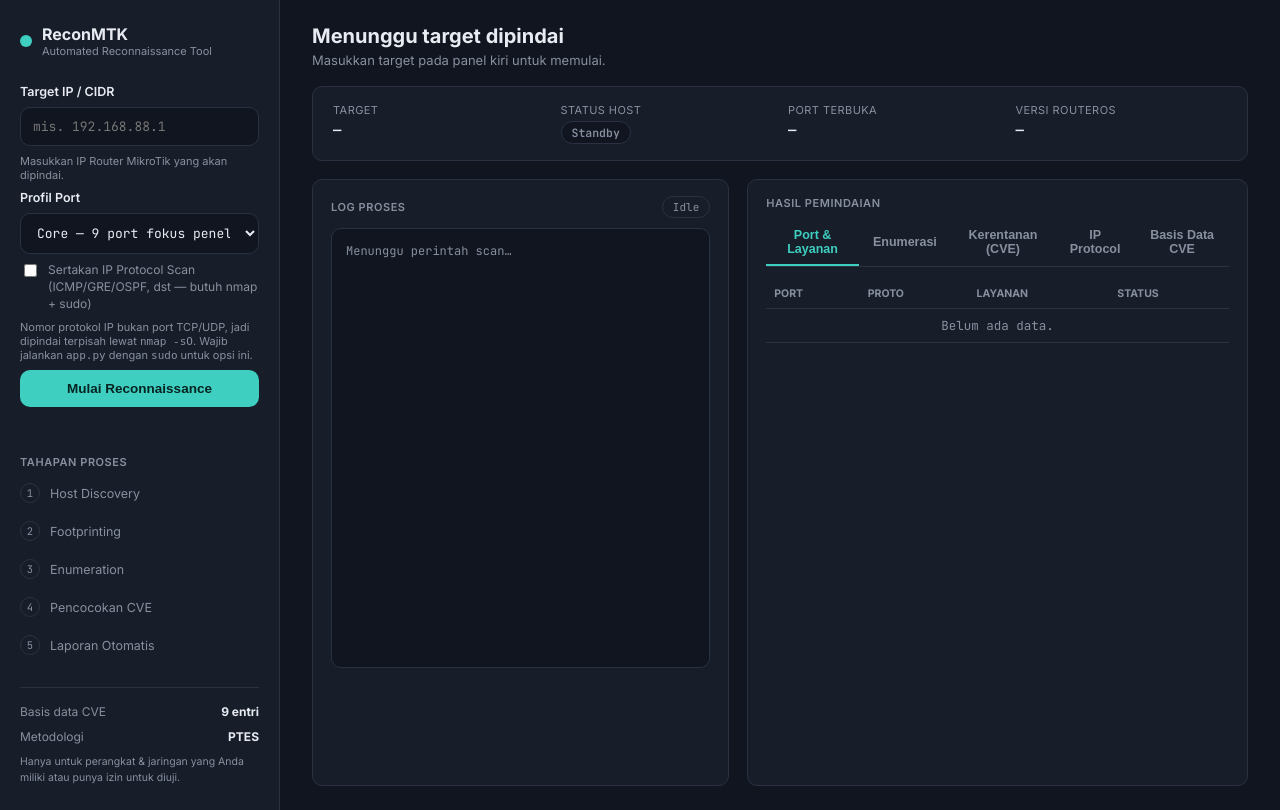
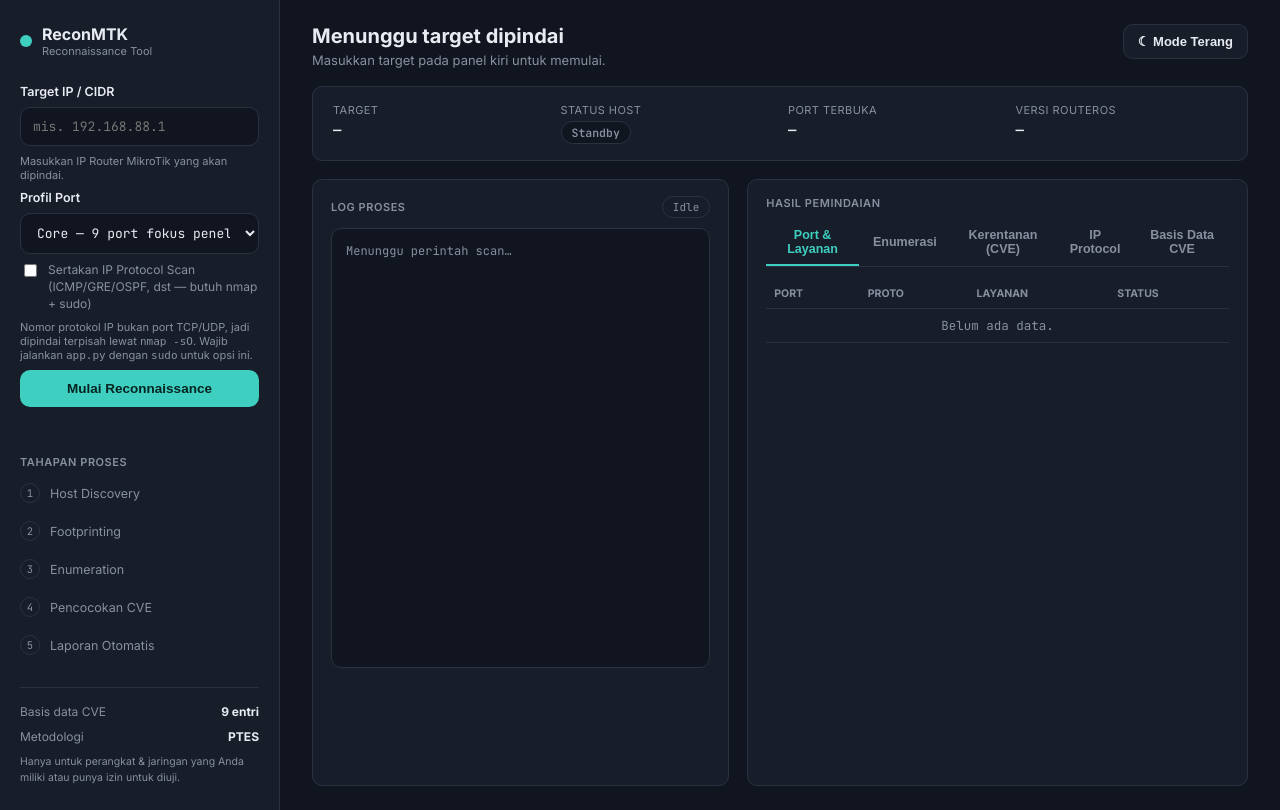
Before and after one commit to Aldykeren31/ReconMTK, a Flask app: page / in a window 1280 px wide. Run offline with Flask 3, Linux system fonts and the light colour scheme.

Commit message:
feat: ganti nama jadi ReconMTK-Reconnaissance Tool, tambah mode terang/gelap, ubah format tanggal DD-MM-YYYY

```diff
--- a/modules/scanner_engine.py
+++ b/modules/scanner_engine.py
@@ -88,7 +88,7 @@ def _run_pipeline(job_id: str, target: str, active_ip: str = None, profile: str
     stage_timings = {}
     _t0 = time.time()
     try:
-        _set(job_id, status="running", started_at=datetime.now().strftime("%Y-%m-%d %H:%M:%S"))
+        _set(job_id, status="running", started_at=datetime.now().strftime("%d-%m-%Y %H:%M:%S"))
 
         # --- Tahap: Host Discovery ---
         _set(job_id, stage="Host Discovery (Cek Router Aktif)")
@@ -107,7 +107,7 @@ def _run_pipeline(job_id: str, target: str, active_ip: str = None, profile: str
             _log(job_id, "Target Tidak Aktif -- proses dihentikan (sesuai flowchart).")
             stage_timings["total_s"] = round(time.time() - _t0, 2)
             _set(job_id, status="inactive", stage="Selesai (Target Tidak Aktif)",
-                 finished_at=datetime.now().strftime("%Y-%m-%d %H:%M:%S"),
+                 finished_at=datetime.now().strftime("%d-%m-%Y %H:%M:%S"),
                  timings=stage_timings)
             return
 
@@ -198,7 +198,7 @@ def _run_pipeline(job_id: str, target: str, active_ip: str = None, profile: str
         _t4 = time.time()
         _set(job_id, stage="Output: Menyusun Laporan Otomatis")
         job_snapshot = get_job(job_id)
-        job_snapshot["finished_at"] = datetime.now().strftime("%Y-%m-%d %H:%M:%S")
+        job_snapshot["finished_at"] = datetime.now().strftime("%d-%m-%Y %H:%M:%S")
         filename = report_generator.default_filename(target_ip)
         output_path = os.path.join(REPORTS_DIR, filename)
         report_generator.generate_report(job_snapshot, output_path)
@@ -217,7 +217,7 @@ def _run_pipeline(job_id: str, target: str, active_ip: str = None, profile: str
         stage_timings["total_s"] = round(time.time() - _t0, 2)
         _log(job_id, f"Terjadi kesalahan: {exc}")
         _set(job_id, status="failed", error=str(exc), timings=stage_timings,
-             finished_at=datetime.now().strftime("%Y-%m-%d %H:%M:%S"))
+             finished_at=datetime.now().strftime("%d-%m-%Y %H:%M:%S"))
 
 
 def start_scan(target: str, profile: str = "core", include_ip_protocol: bool = False) -> str:
--- a/static/css/style.css
+++ b/static/css/style.css
@@ -15,6 +15,21 @@
   --font-ui: 'Inter', sans-serif;
   --font-mono: 'JetBrains Mono', monospace;
   --radius: 10px;
+}
+
+/* ---------- Mode Terang (light theme) ---------- */
+body.light-mode {
+  --bg: #f0f3f8;
+  --panel: #ffffff;
+  --border: #d1d9e6;
+  --text: #1a2236;
+  --text-muted: #6b7793;
+  --accent: #1aaa9d;
+}
+
+/* Transisi halus saat berganti tema */
+*, *::before, *::after {
+  transition: background 0.25s ease, color 0.15s ease, border-color 0.2s ease;
 }
 
 * { box-sizing: border-box; }
--- a/static/js/app.js
+++ b/static/js/app.js
@@ -41,6 +41,19 @@
 
   let pollTimer = null;
   let lastLogCount = 0;
+
+  // --- Toggle Tema Gelap / Terang ---
+  const themeToggleBtn = document.getElementById("theme-toggle");
+  const savedTheme = localStorage.getItem("reconmtk-theme");
+  if (savedTheme === "light") {
+    document.body.classList.add("light-mode");
+    themeToggleBtn.textContent = "☀ Mode Gelap";
+  }
+  themeToggleBtn.addEventListener("click", () => {
+    const isLight = document.body.classList.toggle("light-mode");
+    themeToggleBtn.textContent = isLight ? "☀ Mode Gelap" : "☾ Mode Terang";
+    localStorage.setItem("reconmtk-theme", isLight ? "light" : "dark");
+  });
 
   // --- Update daftar langkah di sidebar (checklist 1-5) ---
   function setStage(stageKey, status) {
--- a/templates/index.html
+++ b/templates/index.html
@@ -3,7 +3,7 @@
 <head>
 <meta charset="UTF-8">
 <meta name="viewport" content="width=device-width, initial-scale=1.0">
-<title>ReconMTK &mdash; Automated Reconnaissance Tool</title>
+<title>ReconMTK &mdash; Reconnaissance Tool</title>
 <link rel="preconnect" href="https://fonts.googleapis.com">
 <link href="https://fonts.googleapis.com/css2?family=Inter:wght@400;500;600;700&family=JetBrains+Mono:wght@400;500;600&display=swap" rel="stylesheet">
 <link rel="stylesheet" href="{{ url_for('static', filename='css/style.css') }}">
@@ -21,7 +21,7 @@
       <div class="brand-dot"></div>
       <div>
         <div class="brand-name">ReconMTK</div>
-        <div class="brand-sub">Automated Reconnaissance Tool</div>
+        <div class="brand-sub">Reconnaissance Tool</div>
       </div>
     </div>
 
@@ -75,7 +75,10 @@
         <h1 class="page-title" id="page-title">Menunggu target dipindai</h1>
         <p class="page-subtitle" id="page-subtitle">Masukkan target pada panel kiri untuk memulai.</p>
       </div>
-      <a id="download-report" class="btn-secondary" href="#" style="display:none">Unduh Laporan PDF</a>
+      <div style="display:flex; gap:10px; align-items:center;">
+        <button id="theme-toggle" class="btn-secondary" title="Ganti tema">&#9790; Mode Terang</button>
+        <a id="download-report" class="btn-secondary" href="#" style="display:none">Unduh Laporan PDF</a>
+      </div>
     </header>
 
     <!-- Kartu status ringkas: target, status aktif/tidak, jumlah port terbuka -->
```
Also changed, not shown: modules/report_generator.py (+4 -4 lines).
